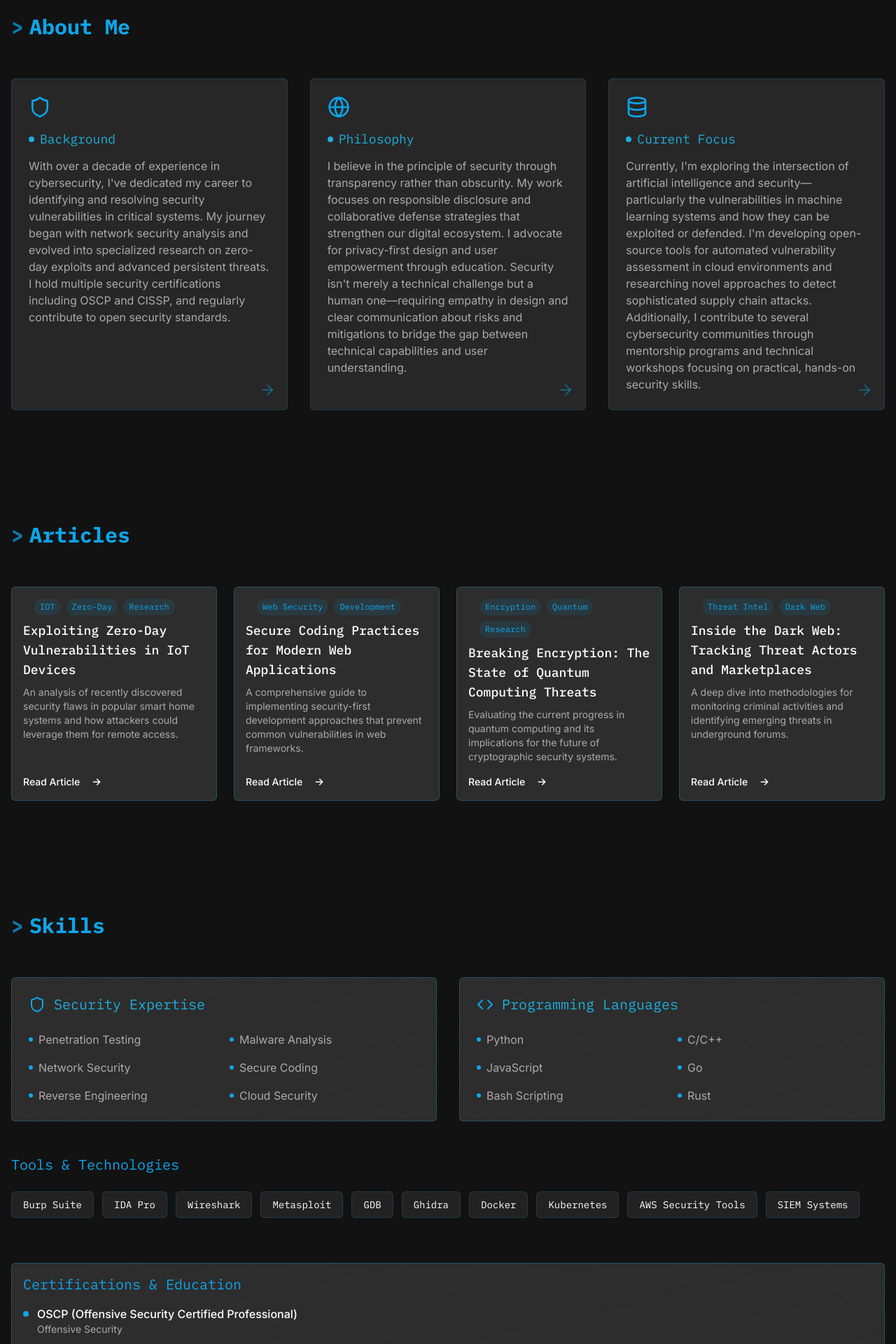
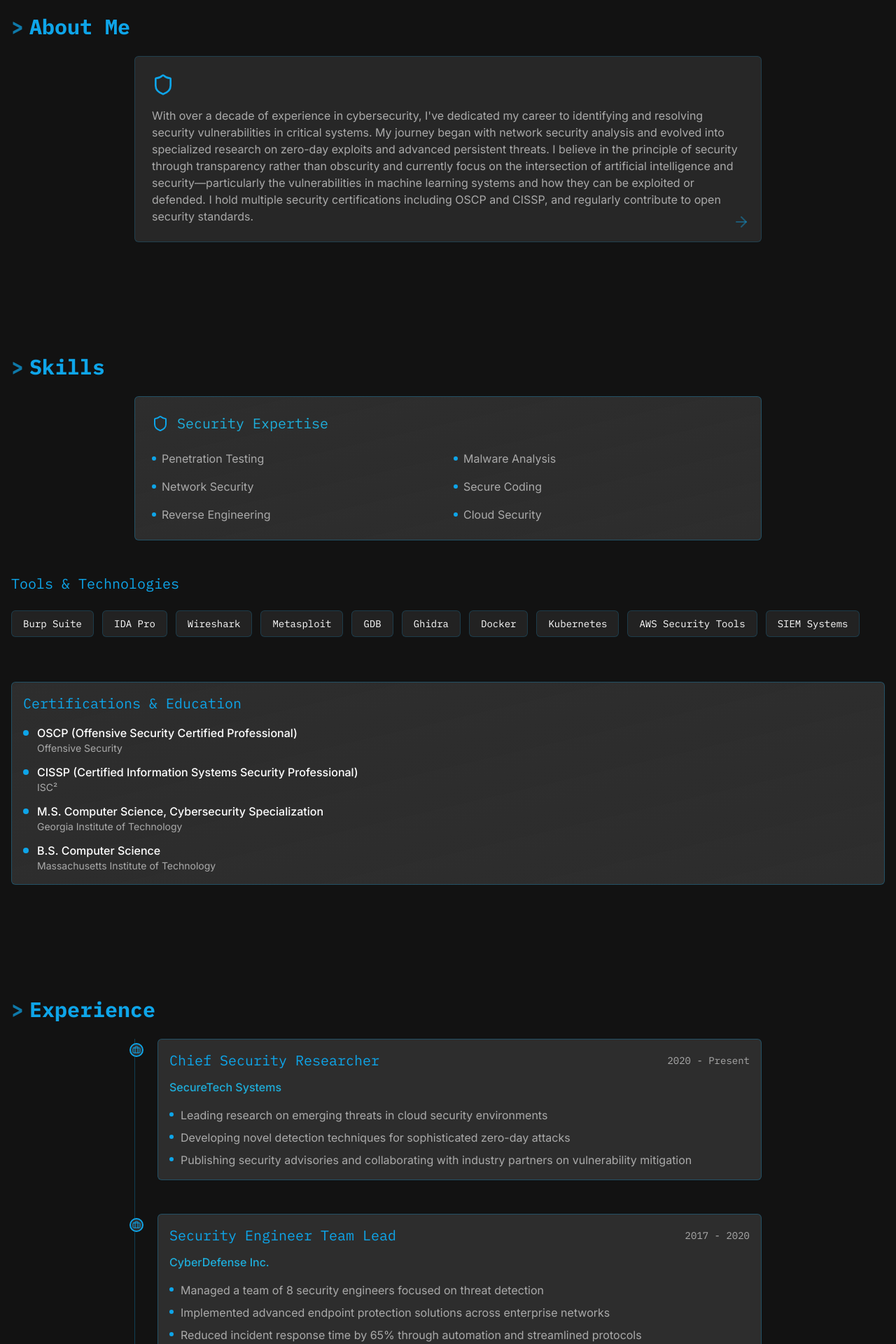
Before and after one commit to 0xKrat0s/0xKrat0s.github.io, a React (Vite) app: page / in a window 1280 px wide. Shown: the part 860-2780 px from the top of the page at 70% size. Built offline with nearby package versions, Linux system fonts and the light colour scheme.

Commit message:
Refactor: Update sections and content
- Modified the About Me section to a single paragraph.
- Reordered the Articles and Contact sections.
- Added a new Experience section with work experience details.
- Updated the Skills section to only include security expertise.

```diff
--- a/src/components/AboutSection.tsx
+++ b/src/components/AboutSection.tsx
@@ -1,5 +1,5 @@
 
-import { ArrowRight, Code, Database, Globe, Shield } from "lucide-react";
+import { ArrowRight, Shield } from "lucide-react";
 
 const AboutSection = () => {
   return (
@@ -7,50 +7,14 @@ const AboutSection = () => {
       <div className="container mx-auto px-4">
         <h2 className="section-heading">About Me</h2>
 
-        <div className="grid grid-cols-1 md:grid-cols-3 gap-8 mt-8">
-          <div className="tech-card backdrop-blur-sm bg-cyber-gray/80 border-cyber-blue/20 p-6 relative overflow-hidden group">
+        <div className="tech-card backdrop-blur-sm bg-cyber-gray/80 border-cyber-blue/20 p-6 relative overflow-hidden group max-w-4xl mx-auto">
           <div className="absolute -top-10 -right-10 w-32 h-32 bg-cyber-blue/10 rounded-full blur-xl opacity-0 group-hover:opacity-100 transition-all duration-500"></div>
           <Shield className="text-cyber-blue mb-4 h-8 w-8" />
-            <h3 className="text-lg font-mono text-cyber-bright-blue mb-3 flex items-center">
-              <span className="inline-block h-2 w-2 bg-cyber-bright-blue rounded-full mr-2"></span>
-              Background
-            </h3>
           <p className="text-cyber-light-gray">
-              With over a decade of experience in cybersecurity, I've dedicated my career to identifying and resolving security vulnerabilities in critical systems. My journey began with network security analysis and evolved into specialized research on zero-day exploits and advanced persistent threats. I hold multiple security certifications including OSCP and CISSP, and regularly contribute to open security standards.
+            With over a decade of experience in cybersecurity, I've dedicated my career to identifying and resolving security vulnerabilities in critical systems. My journey began with network security analysis and evolved into specialized research on zero-day exploits and advanced persistent threats. I believe in the principle of security through transparency rather than obscurity and currently focus on the intersection of artificial intelligence and security—particularly the vulnerabilities in machine learning systems and how they can be exploited or defended. I hold multiple security certifications including OSCP and CISSP, and regularly contribute to open security standards.
           </p>
           <div className="absolute bottom-4 right-4">
             <ArrowRight className="text-cyber-blue/40 h-6 w-6" />
-            </div>
-          </div>
-
-          <div className="tech-card backdrop-blur-sm bg-cyber-gray/80 border-cyber-blue/20 p-6 relative overflow-hidden group">
-            <div className="absolute -top-10 -left-10 w-32 h-32 bg-cyber-blue/10 rounded-full blur-xl opacity-0 group-hover:opacity-100 transition-all duration-500"></div>
-            <Globe className="text-cyber-blue mb-4 h-8 w-8" />
-            <h3 className="text-lg font-mono text-cyber-bright-blue mb-3 flex items-center">
-              <span className="inline-block h-2 w-2 bg-cyber-bright-blue rounded-full mr-2"></span>
-              Philosophy
-            </h3>
-            <p className="text-cyber-light-gray">
-              I believe in the principle of security through transparency rather than obscurity. My work focuses on responsible disclosure and collaborative defense strategies that strengthen our digital ecosystem. I advocate for privacy-first design and user empowerment through education. Security isn't merely a technical challenge but a human one—requiring empathy in design and clear communication about risks and mitigations to bridge the gap between technical capabilities and user understanding.
-            </p>
-            <div className="absolute bottom-4 right-4">
-              <ArrowRight className="text-cyber-blue/40 h-6 w-6" />
-            </div>
-          </div>
-
-          <div className="tech-card backdrop-blur-sm bg-cyber-gray/80 border-cyber-blue/20 p-6 relative overflow-hidden group">
-            <div className="absolute -bottom-10 -right-10 w-32 h-32 bg-cyber-blue/10 rounded-full blur-xl opacity-0 group-hover:opacity-100 transition-all duration-500"></div>
-            <Database className="text-cyber-blue mb-4 h-8 w-8" />
-            <h3 className="text-lg font-mono text-cyber-bright-blue mb-3 flex items-center">
-              <span className="inline-block h-2 w-2 bg-cyber-bright-blue rounded-full mr-2"></span>
-              Current Focus
-            </h3>
-            <p className="text-cyber-light-gray">
-              Currently, I'm exploring the intersection of artificial intelligence and security—particularly the vulnerabilities in machine learning systems and how they can be exploited or defended. I'm developing open-source tools for automated vulnerability assessment in cloud environments and researching novel approaches to detect sophisticated supply chain attacks. Additionally, I contribute to several cybersecurity communities through mentorship programs and technical workshops focusing on practical, hands-on security skills.
-            </p>
-            <div className="absolute bottom-4 right-4">
-              <ArrowRight className="text-cyber-blue/40 h-6 w-6" />
-            </div>
           </div>
         </div>
       </div>
--- /dev/null
+++ b/src/components/ExperienceSection.tsx
@@ -0,0 +1,90 @@
+
+import { Briefcase } from "lucide-react";
+
+const ExperienceSection = () => {
+  const experiences = [
+    {
+      position: "Chief Security Researcher",
+      company: "SecureTech Systems",
+      period: "2020 - Present",
+      responsibilities: [
+        "Leading research on emerging threats in cloud security environments",
+        "Developing novel detection techniques for sophisticated zero-day attacks",
+        "Publishing security advisories and collaborating with industry partners on vulnerability mitigation"
+      ]
+    },
+    {
+      position: "Security Engineer Team Lead",
+      company: "CyberDefense Inc.",
+      period: "2017 - 2020",
+      responsibilities: [
+        "Managed a team of 8 security engineers focused on threat detection",
+        "Implemented advanced endpoint protection solutions across enterprise networks",
+        "Reduced incident response time by 65% through automation and streamlined protocols"
+      ]
+    },
+    {
+      position: "Penetration Tester",
+      company: "Ethical Hack Consulting",
+      period: "2014 - 2017",
+      responsibilities: [
+        "Conducted comprehensive security assessments for Fortune 500 clients",
+        "Specialized in web application and network infrastructure testing",
+        "Discovered and responsibly disclosed 13 critical vulnerabilities in widely-used systems"
+      ]
+    },
+    {
+      position: "Security Analyst",
+      company: "Global Financial Services",
+      period: "2012 - 2014",
+      responsibilities: [
+        "Monitored security infrastructure and responded to incidents in a 24/7 SOC environment",
+        "Developed custom detection rules for the SIEM platform",
+        "Led security awareness training for over 5,000 employees"
+      ]
+    }
+  ];
+
+  return (
+    <section id="experience" className="py-20">
+      <div className="container mx-auto px-4">
+        <h2 className="section-heading">Experience</h2>
+
+        <div className="max-w-4xl mx-auto">
+          <div className="relative pl-8 border-l border-cyber-blue/30">
+            {experiences.map((exp, index) => (
+              <div
+                key={index}
+                className="mb-12 relative"
+              >
+                <div className="absolute -left-10 mt-1.5 h-5 w-5 rounded-full bg-cyber-gray border-2 border-cyber-blue flex items-center justify-center">
+                  <Briefcase className="h-3 w-3 text-cyber-blue" />
+                </div>
+
+                <div className="tech-card">
+                  <div className="flex flex-col md:flex-row md:items-center justify-between mb-3">
+                    <h3 className="text-xl font-mono text-cyber-blue">{exp.position}</h3>
+                    <span className="text-sm text-cyber-light-gray font-mono">{exp.period}</span>
+                  </div>
+
+                  <p className="text-cyber-bright-blue mb-4 font-medium">{exp.company}</p>
+
+                  <ul className="space-y-2">
+                    {exp.responsibilities.map((resp, i) => (
+                      <li key={i} className="flex items-start">
+                        <span className="h-1.5 w-1.5 rounded-full bg-cyber-blue mt-2 mr-2.5 flex-shrink-0"></span>
+                        <span className="text-cyber-light-gray">{resp}</span>
+                      </li>
+                    ))}
+                  </ul>
+                </div>
+              </div>
+            ))}
+          </div>
+        </div>
+      </div>
+    </section>
+  );
+};
+
+export default ExperienceSection;
--- a/src/components/Header.tsx
+++ b/src/components/Header.tsx
@@ -7,7 +7,7 @@ const Header = () => {
 
   useEffect(() => {
     const handleScroll = () => {
-      const sections = ['home', 'about', 'articles', 'skills', 'contact'];
+      const sections = ['home', 'about', 'skills', 'experience', 'articles', 'contact'];
       const scrollPosition = window.scrollY + 100;
 
       for (const section of sections) {
@@ -41,15 +41,15 @@ const Header = () => {
       <div className="container mx-auto px-4">
         <nav className="flex justify-between items-center h-16">
           <div className="flex items-center">
-            <span className="font-mono font-bold text-cyber-green text-lg mr-2">~/</span>
+            <span className="font-mono font-bold text-cyber-blue text-lg mr-2">~/</span>
             <span className="font-mono font-bold">cyber_portfolio</span>
-            <span className="animate-terminal-cursor text-cyber-green ml-1">_</span>
+            <span className="animate-terminal-cursor text-cyber-blue ml-1">_</span>
           </div>
 
           {/* Mobile menu button */}
           <button
             onClick={() => setNavOpen(!navOpen)}
-            className="md:hidden p-2 text-cyber-green"
+            className="md:hidden p-2 text-cyber-blue"
           >
             {navOpen ?
               <svg xmlns="http://www.w3.org/2000/svg" className="h-6 w-6" fill="none" viewBox="0 0 24 24" stroke="currentColor">
@@ -63,12 +63,12 @@ const Header = () => {
 
           {/* Desktop navigation */}
           <div className="hidden md:flex space-x-8">
-            {['home', 'about', 'articles', 'skills', 'contact'].map((section) => (
+            {['home', 'about', 'skills', 'experience', 'articles', 'contact'].map((section) => (
               <button
                 key={section}
                 onClick={() => scrollToSection(section)}
                 className={`nav-link ${
-                  activeSection === section ? 'text-cyber-green' : ''
+                  activeSection === section ? 'text-cyber-blue' : ''
                 }`}
               >
                 {section.charAt(0).toUpperCase() + section.slice(1)}
@@ -81,12 +81,12 @@ const Header = () => {
         {navOpen && (
           <div className="md:hidden border-t border-cyber-gray py-4 animate-fade-in">
             <div className="flex flex-col space-y-4">
-              {['home', 'about', 'articles', 'skills', 'contact'].map((section) => (
+              {['home', 'about', 'skills', 'experience', 'articles', 'contact'].map((section) => (
                 <button
                   key={section}
                   onClick={() => scrollToSection(section)}
                   className={`nav-link p-2 ${
-                    activeSection === section ? 'text-cyber-green bg-cyber-gray/30' : ''
+                    activeSection === section ? 'text-cyber-blue bg-cyber-gray/30' : ''
                   }`}
                 >
                   {">"} {section.charAt(0).toUpperCase() + section.slice(1)}
--- a/src/components/SkillsSection.tsx
+++ b/src/components/SkillsSection.tsx
@@ -1,5 +1,5 @@
 
-import { Code, Shield } from "lucide-react";
+import { Shield } from "lucide-react";
 
 const SkillsSection = () => {
   const securitySkills = [
@@ -17,17 +17,12 @@ const SkillsSection = () => {
     "AWS Security Tools", "SIEM Systems"
   ];
 
-  const languages = [
-    "Python", "C/C++", "JavaScript", "Go", "Bash Scripting", "Rust"
-  ];
-
   return (
     <section id="skills" className="py-20 bg-cyber-dark/50">
       <div className="container mx-auto px-4">
         <h2 className="section-heading">Skills</h2>
 
-        <div className="grid grid-cols-1 md:grid-cols-2 gap-8 mt-8">
-          <div className="tech-card bg-gradient-to-br from-cyber-gray/90 to-cyber-gray/70 backdrop-filter backdrop-blur-sm p-6">
+        <div className="tech-card bg-gradient-to-br from-cyber-gray/90 to-cyber-gray/70 backdrop-filter backdrop-blur-sm p-6 max-w-4xl mx-auto">
           <div className="flex items-center mb-6">
             <Shield className="text-cyber-blue mr-3 h-6 w-6" />
             <h3 className="text-xl font-mono text-cyber-bright-blue">Security Expertise</h3>
@@ -39,22 +34,6 @@ const SkillsSection = () => {
                 <span className="text-cyber-light-gray">{skill}</span>
               </div>
             ))}
-            </div>
-          </div>
-
-          <div className="tech-card bg-gradient-to-br from-cyber-gray/90 to-cyber-gray/70 backdrop-filter backdrop-blur-sm p-6">
-            <div className="flex items-center mb-6">
-              <Code className="text-cyber-blue mr-3 h-6 w-6" />
-              <h3 className="text-xl font-mono text-cyber-bright-blue">Programming Languages</h3>
-            </div>
-            <div className="grid grid-cols-2 gap-4">
-              {languages.map((language) => (
-                <div key={language} className="flex items-center">
-                  <span className="h-1.5 w-1.5 rounded-full bg-cyber-blue mr-2"></span>
-                  <span className="text-cyber-light-gray">{language}</span>
-                </div>
-              ))}
-            </div>
           </div>
         </div>
 
--- a/src/index.css
+++ b/src/index.css
@@ -93,7 +93,7 @@
     @apply absolute left-0 bottom-0 w-0 h-0.5 bg-cyber-blue transition-all duration-300;
   }
 
-  /* Fix: Remove @apply with group utility and replace with proper class */
+  /* Fix: Remove group utility and directly apply styles */
   .nav-link:hover::after {
     width: 100%;
   }
--- a/src/pages/Index.tsx
+++ b/src/pages/Index.tsx
@@ -4,6 +4,7 @@ import HeroSection from "@/components/HeroSection";
 import AboutSection from "@/components/AboutSection";
 import ArticlesSection from "@/components/ArticlesSection";
 import SkillsSection from "@/components/SkillsSection";
+import ExperienceSection from "@/components/ExperienceSection";
 import ContactSection from "@/components/ContactSection";
 import Footer from "@/components/Footer";
 
@@ -13,8 +14,9 @@ const Index = () => {
       <Header />
       <HeroSection />
       <AboutSection />
+      <SkillsSection />
+      <ExperienceSection />
       <ArticlesSection />
-      <SkillsSection />
       <ContactSection />
       <Footer />
     </div>
```
Lines whose indentation alone changed are shown as unchanged.
